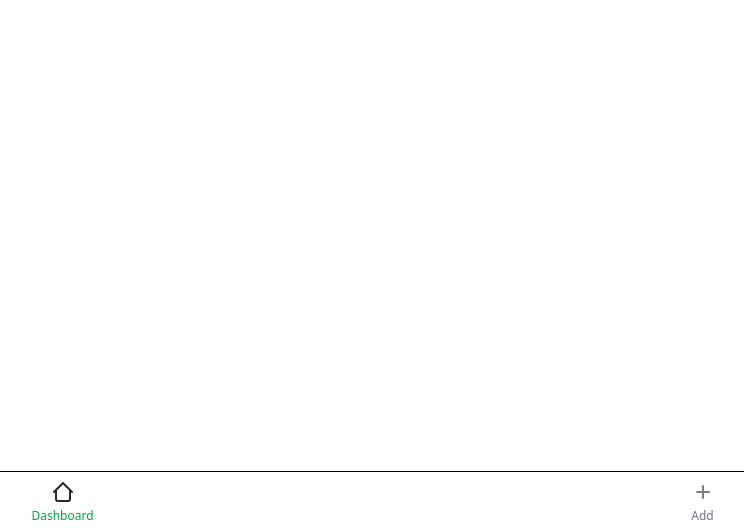
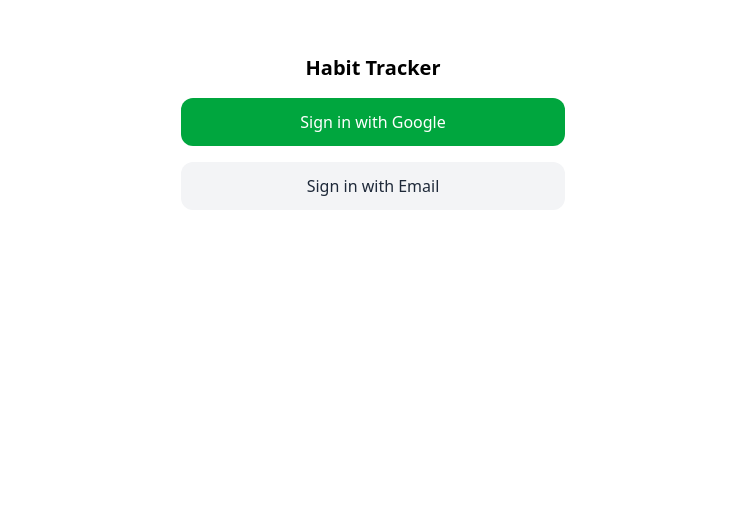
Before and after one commit to shivarajhiremath8/habit-tracker, a React (Vite) app: page / in a window 1280 px wide. Shown: the part 268-800 px from the top of the page, without its empty margins (267-1011 px from the left). Built offline with nearby package versions, Linux system fonts and the light colour scheme; no server answers.

Commit message:
Add authentication hook and protect app with Supabase auth

```diff
--- a/src/App.jsx
+++ b/src/App.jsx
@@ -1,10 +1,21 @@
 import { useState } from "react";
 import BottomNav from "./components/ui/BottomNav";
+import { useAuth } from "./hooks/useAuth";
 import AddWorkout from "./pages/AddWorkout";
+import Auth from "./pages/Auth";
 import Dashboard from "./pages/Dashboard";
 
 export default function App() {
+  const { user, loading } = useAuth();
   const [page, setPage] = useState("dashboard");
+
+  if (loading) {
+    return null; // or loading spinner later
+  }
+
+  if (!user) {
+    return <Auth />;
+  }
 
   return (
     <div className="pb-16">
--- /dev/null
+++ b/src/hooks/useAuth.js
@@ -0,0 +1,27 @@
+import { useEffect, useState } from "react";
+import { supabase } from "../lib/supabase";
+
+export function useAuth() {
+    const [user, setUser] = useState(null);
+    const [loading, setLoading] = useState(true);
+
+    useEffect(() => {
+        // Get current session
+        supabase.auth.getSession().then(({ data }) => {
+            setUser(data?.session?.user ?? null);
+            setLoading(false);
+        });
+
+        // Listen for auth changes
+        const { data: listener } =
+            supabase.auth.onAuthStateChange((_event, session) => {
+                setUser(session?.user ?? null);
+            });
+
+        return () => {
+            listener.subscription.unsubscribe();
+        };
+    }, []);
+
+    return { user, loading };
+}
--- /dev/null
+++ b/src/pages/Auth.jsx
@@ -0,0 +1,36 @@
+import Button from "../components/ui/Button";
+import { supabase } from "../lib/supabase";
+
+export default function Auth() {
+    const signInWithGoogle = async () => {
+        await supabase.auth.signInWithOAuth({
+            provider: "google",
+        });
+    };
+
+    const signInWithEmail = async () => {
+        const email = prompt("Enter your email");
+        if (!email) return;
+
+        await supabase.auth.signInWithOtp({ email });
+        alert("Check your email for the login link");
+    };
+
+    return (
+        <div className="min-h-screen flex items-center justify-center px-4">
+            <div className="w-full max-w-sm space-y-4 text-center">
+                <h1 className="text-xl font-semibold">
+                    Habit Tracker
+                </h1>
+
+                <Button onClick={signInWithGoogle}>
+                    Sign in with Google
+                </Button>
+
+                <Button variant="secondary" onClick={signInWithEmail}>
+                    Sign in with Email
+                </Button>
+            </div>
+        </div>
+    );
+}
```
